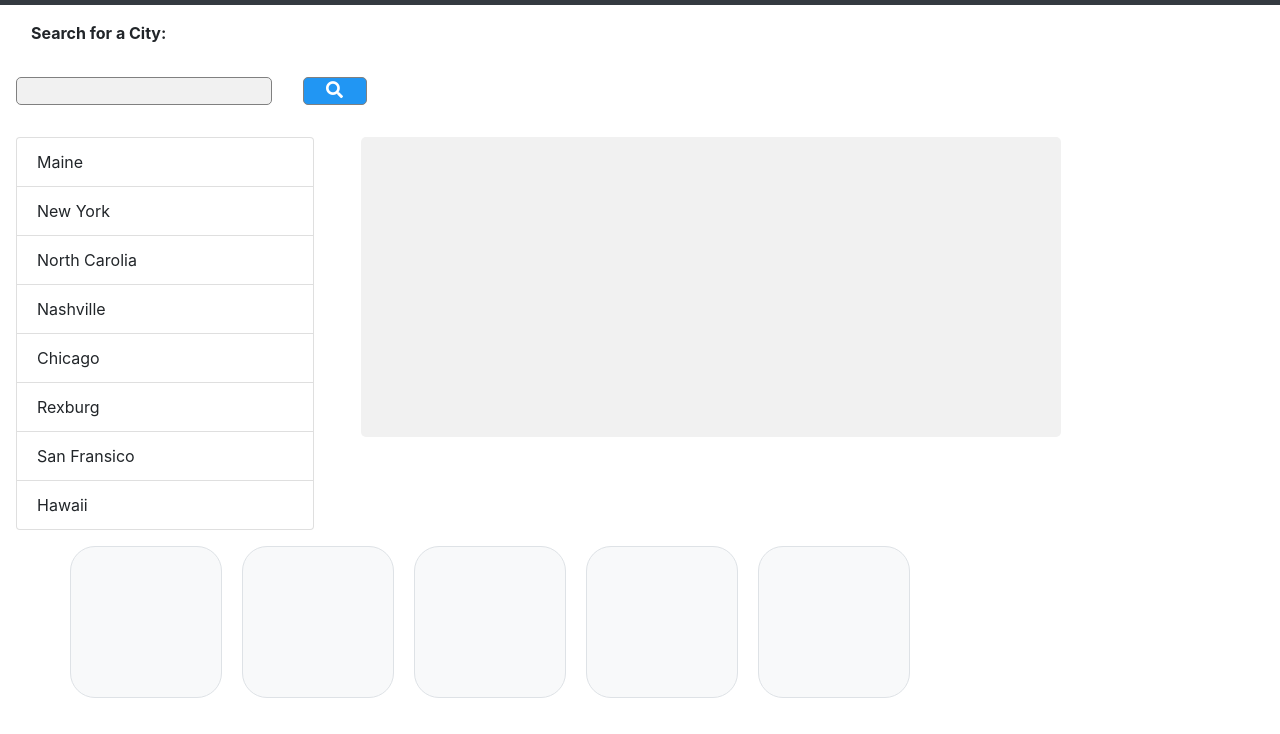
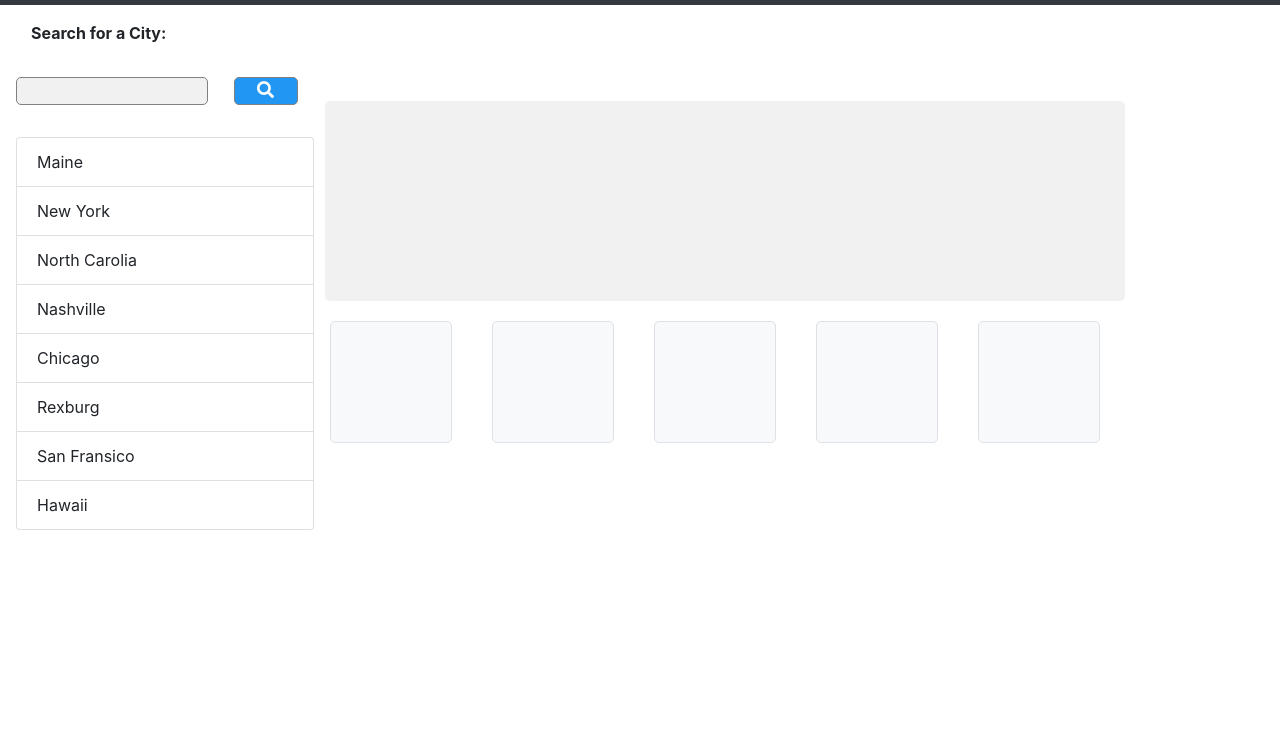
Before and after one commit to kobac44/Weather-Dashboard, a plain HTML site: page index.html in a window 1280 px wide. Shown: the part 66-800 px from the top of the page. Drawn offline with nearby package versions, Linux system fonts and the light colour scheme.

Commit message:
finale got the html nd css 89% of how I would like for this homewrk look, boxes are in place

```diff
--- a/index.html
+++ b/index.html
@@ -19,28 +19,23 @@
       rel="stylesheet"
     />
     <script src="https://cdnjs.cloudflare.com/ajax/libs/jquery/3.2.1/jquery.min.js"></script>
-
     <link rel="stylesheet" href="style.css" />
     <title>Weather Dashboard</title>
   </head>
-
   <body>
       <nav class="navbar navbar-expand-lg navbar-dark bg-dark justify-content">
         <a class="navbar-brand" href="#">Weather Dashboard</a>
       </nav>
     </div>
-
     <div class="col-sm-3 m-3">
      <p><b>Search for a City:</b></p>
     </div>
-
     <form class="example" action="/action_page.php">
       <input type="text" name="search">
       <button type="submit"><i class="fa fa-search"></i></button>
     </form>
-
 <div class="row">
-  <div class="col-sm-3 m-3">
+  <div class="col-3 m-3">
     <ul class="list-group">
       <li class="list-group-item">Maine</li>
       <li class="list-group-item">New York</li>
@@ -52,13 +47,11 @@
       <li class="list-group-item">Hawaii</li>
     </ul>
 </div>
-  <div class="square m-3">
-    <div class="center">
-    </div>
-  </div>
-</div>
-
+<br>
 <div class="container">
+  <div class="row" id="currentForecast"></div>
+  <div class="row" id="fiveDayForecast">
+    <div class="card-container">
       <div class="row">
         <span class="border bg-light">
             </span>
@@ -72,5 +65,10 @@
             </span>
     </div>
   </div>
+
+
+
+
+
 </body>
 </html>
--- a/style.css
+++ b/style.css
@@ -18,13 +18,14 @@ form.example input[type="text"] {
   padding: 0px;
   font-size: 17px;
   border: 1px solid grey;
-  width: 20%;
+  width: 15%;
   border-radius: 5px;
   background: #f1f1f1;
 }
 
 form.example button {
-  margin-left: 10px;
+  justify-content: left;
+  margin-left: 5px;
   width: 5%;
   padding: 0px;
   background: #2196f3;
@@ -35,19 +36,22 @@ form.example button {
   cursor: pointer;
 }
 
-.square {
-  margin-right: auto;
-  padding: 10px;
-  height: 300px;
-  width: 700px;
+.container {
+  top: 5px;
+  margin: -20px;
+  padding: -40px;
+  height: 200px;
+  width: 800px;
   border-radius: 5px;
   background-color: #f1f1f1;
 }
 
 span {
-  margin-right: 20px;
-  border-radius: 25px;
+  position: relative;
+  bottom: -200px;
+  margin: 20px;
   width: 10px;
-  height: 150px;
-  padding: 75px;
+  padding: 60px;
+  right: 0%;
+  border-radius: 5px;
 }
```
Lines whose indentation alone changed are shown as unchanged.
